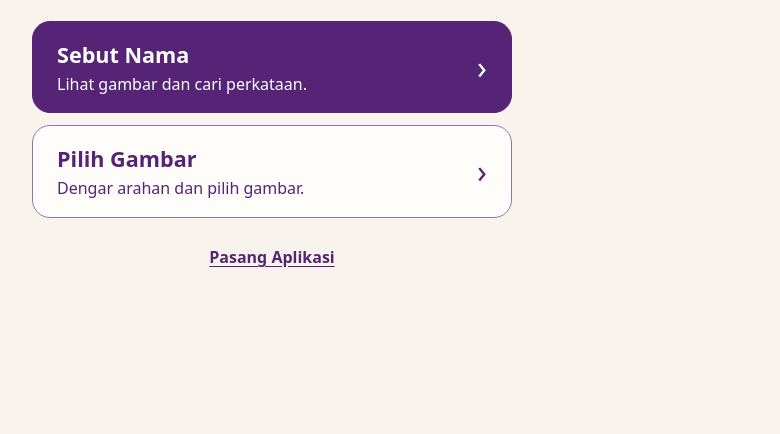
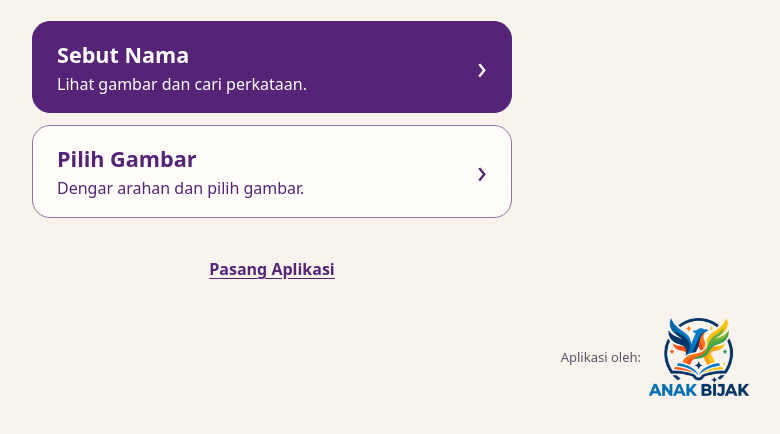
Before and after one commit to annasmahmud17-maker/Kata-Harian, a website with bundled scripts: page index.html in a window 1280 px wide. Shown: the part 400-834 px from the top of the page, without its empty margins (368-1148 px from the left). Before the commit the page ends 800 px from the top, so only its background shows below. Built offline with nearby package versions, Linux system fonts and the light colour scheme.

Commit message:
Credit Anak Bijak on the home screen

```diff
--- a/app.js
+++ b/app.js
@@ -67,7 +67,7 @@ function stopAudio() {
 function home() {
   stopAudio();
   screen = 'home';
-  show(`<section class="hero">
+  show(`<div class="home-screen"><section class="hero">
     <img class="logo" src="./assets/icons/logo.webp" alt="Logo KH" width="180" height="180">
     ${heading('Kata Harian')}
     <p class="tagline">Bahan latihan perkataan harian</p>
@@ -76,7 +76,9 @@ function home() {
     <button class="activity-card" data-action="mode" data-value="name"><span><strong>Sebut Nama</strong><small>Lihat gambar dan cari perkataan.</small></span><span aria-hidden="true">›</span></button>
     <button class="activity-card" data-action="mode" data-value="choose"><span><strong>Pilih Gambar</strong><small>Dengar arahan dan pilih gambar.</small></span><span aria-hidden="true">›</span></button>
   </div>
-  <div id="install-area">${installed() ? '' : buttons('install', 'Pasang Aplikasi', 'quiet')}${!installed() ? '<div id="install-help" class="note" hidden></div>' : ''}</div>`);
+  <div id="install-area">${installed() ? '' : buttons('install', 'Pasang Aplikasi', 'quiet')}${!installed() ? '<div id="install-help" class="note" hidden></div>' : ''}</div>
+  <div class="home-credit"><span>Aplikasi oleh:</span><img src="./assets/icons/anak-bijak.webp" alt="Anak Bijak"></div>
+  </div>`);
 }
 
 function themes() {
--- a/style.css
+++ b/style.css
@@ -70,6 +70,23 @@ h1 { font-size: clamp(1.85rem, 5.5vw, 2.85rem); letter-spacing: -.035em; line-he
 .button[aria-disabled="true"] { background: #eee8ef; color: #54495a; border-color: #a99ab2; }
 .menu .button { min-height: 60px; font-size: 1.12rem; }
 #install-area { max-width: 480px; margin: 16px auto 0; text-align: center; }
+.home-screen {
+  display: flex;
+  flex-direction: column;
+  min-height: calc(100svh - 65px - env(safe-area-inset-top) - clamp(20px, 4vw, 40px));
+}
+.home-credit {
+  display: flex;
+  justify-content: flex-end;
+  align-items: center;
+  gap: 8px;
+  margin-top: auto;
+  padding: 24px 6px calc(22px + env(safe-area-inset-bottom));
+  color: var(--muted);
+  font-size: .8125rem;
+}
+.home-screen #install-area { width: 100%; }
+.home-credit img { display: block; width: 100px; height: auto; }
 .note { margin-top: 8px; padding: 14px; text-align: left; background: var(--paper); border: 1px solid var(--border); border-radius: 12px; }
 .note p + p { margin-top: 10px; }
 .picture { background: var(--paper); border: 1px solid #c8b9ce; border-radius: 18px; overflow: hidden; width: min(100%, 430px); margin: auto; }
--- a/sw.js
+++ b/sw.js
@@ -1,10 +1,10 @@
 import {mediaFiles} from './data.js';
 
 const prefix = `kata-harian:${self.registration.scope}:`;
-const cacheName = prefix + 'v5';
+const cacheName = prefix + 'v6';
 const shell = [
   './', './index.html', './style.css', './app.js', './data.js', './puzzle.js', './app.webmanifest',
-  './assets/icons/logo.webp', './assets/icons/kh-32.png', './assets/icons/kh-180.png',
+  './assets/icons/logo.webp', './assets/icons/anak-bijak.webp', './assets/icons/kh-32.png', './assets/icons/kh-180.png',
   './assets/icons/kh-192.png', './assets/icons/kh-512.png', './assets/icons/kh-maskable.png',
 ];
 const media = new Set(mediaFiles.map(path => new URL(path, self.registration.scope).href));
```
Also changed, not shown: tests/worker.test.js (+1 -1 lines), assets/icons/anak-bijak.webp (added).
